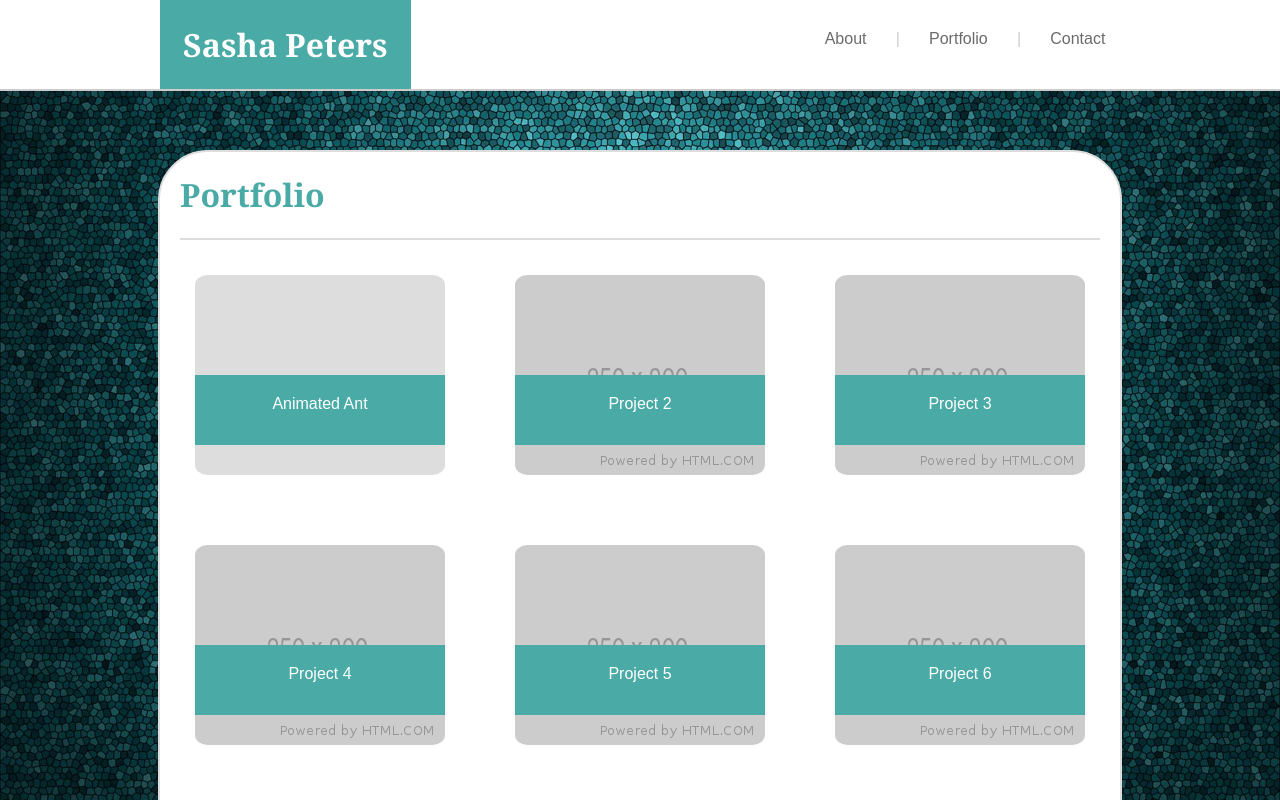
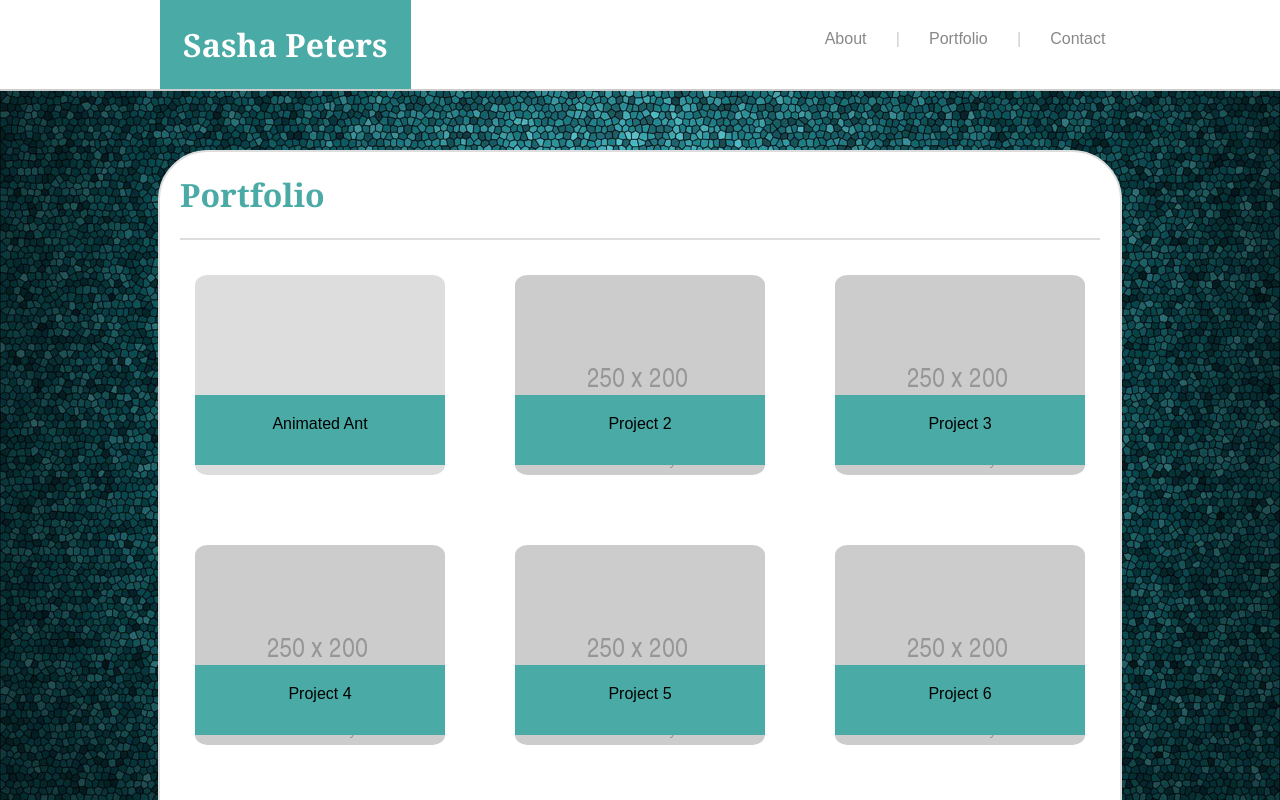
Before and after one commit to merpig/merpig.github.io, a plain HTML site: page portfolio.html in a window 1280 px wide. Shown: the top 800 px of the page. Drawn offline with Linux system fonts and the light colour scheme.

Commit message:
few small text edits

```diff
--- a/assets/css/index.css
+++ b/assets/css/index.css
@@ -1,6 +1,6 @@
 p {
     color: #777777;
-    font-family: Georgia, 'Times New Roman', Times, serif;
+    font-family: font-family: 'Arial', 'Helvetica Neue', Arial, Helvetica, sans-serif;
     line-height: 1.6;
 }
 
--- a/assets/css/portfolio.css
+++ b/assets/css/portfolio.css
@@ -13,13 +13,11 @@
 }
 
 .text-Block{
-    position: relative;
     background-color: #4aaaa5;
-    color: white;
     width: 250px;
     height: 70px;
     text-align: center;
-    margin-top: 100px;
+    margin-top: 120px;
 }
 
 .clickLink{
--- a/assets/css/style.css
+++ b/assets/css/style.css
@@ -62,7 +62,7 @@ h1 {
 }
 
 .link,.link1{
-    color: #6b6b6b;
+    color: #888888;
     margin: auto;
     text-decoration: none;
     display: block;
--- a/portfolio.html
+++ b/portfolio.html
@@ -9,7 +9,7 @@
 -->
 <html>
 <head>
-    <title>CSS Practice</title>
+    <title>Portfolio</title>
 
     <!-- Link to external CSS -->
     <link rel="stylesheet" type="text/css" href="assets/css/style.css">
```
Also changed, not shown: contact.html (+1 -1 lines), index.html (+1 -1 lines), 1 other file.
